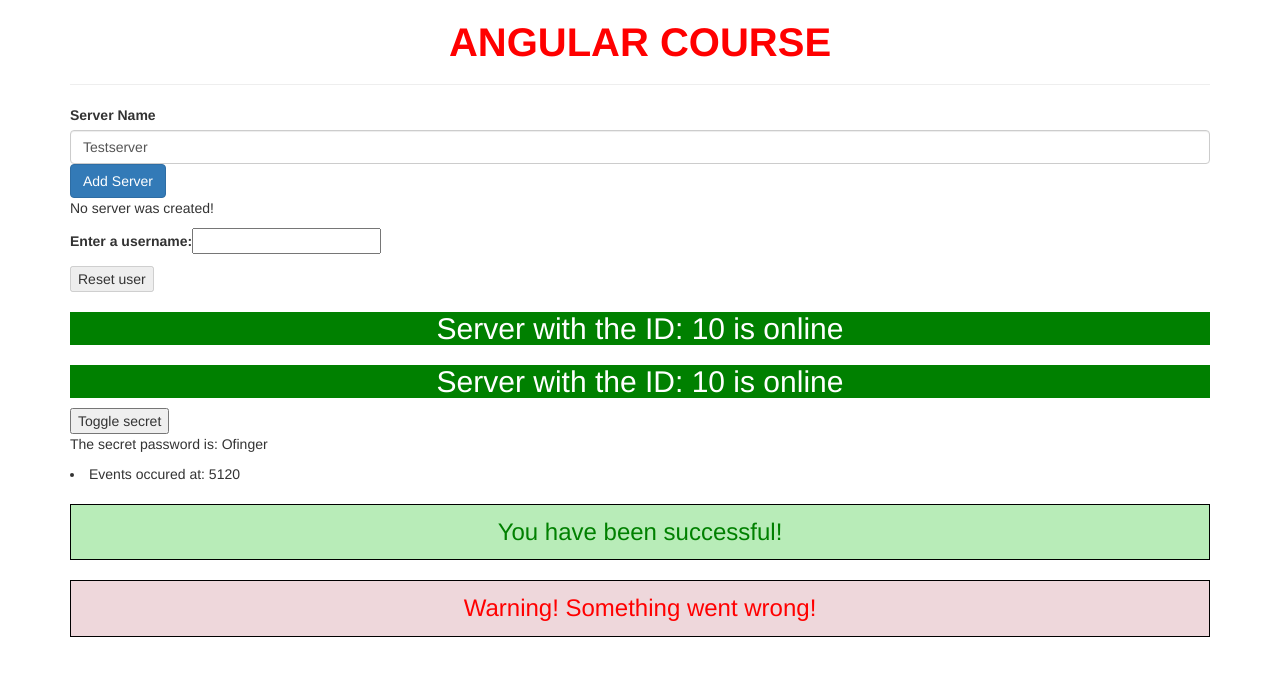
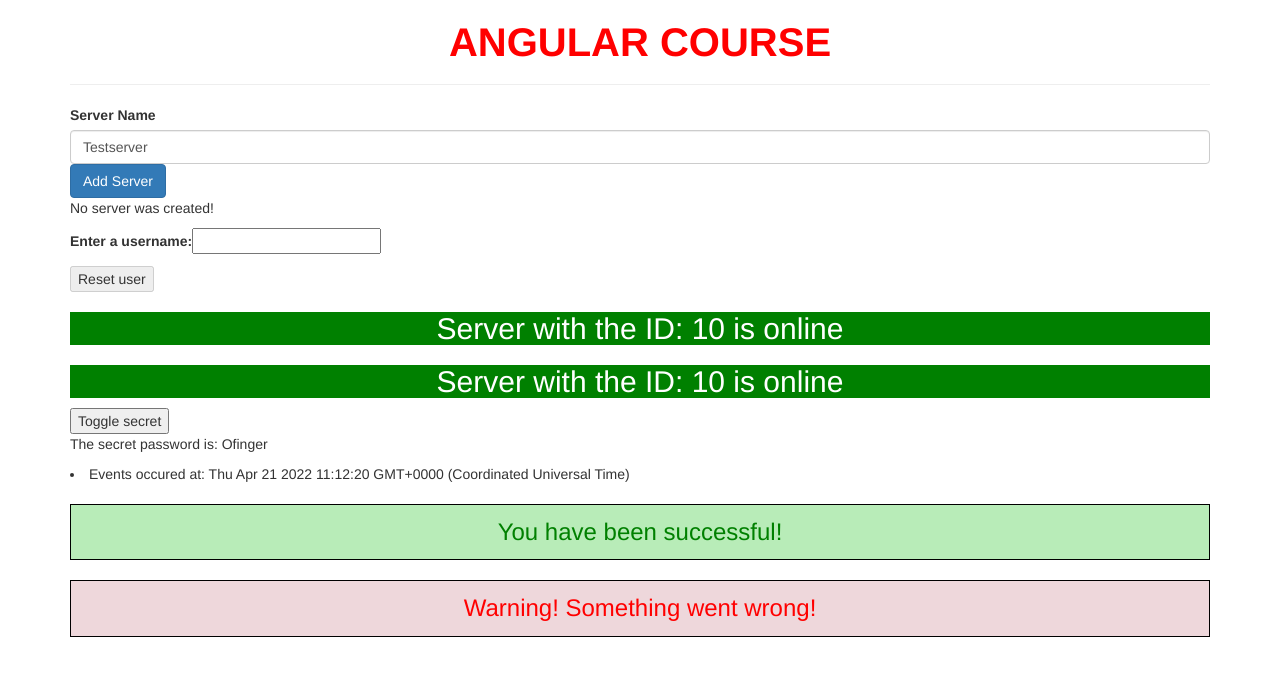
Before and after one commit to Alan114/Angular-basics, an Angular app: page / in a window 1280 px wide. Both pictures are taken after a click on the button "Toggle secret". Shown: the top 676 px of the page. Built offline with nearby package versions, Linux system fonts and the light colour scheme.

Commit message:
using the date object

```diff
--- a/src/app/servers/servers.component.html
+++ b/src/app/servers/servers.component.html
@@ -25,14 +25,14 @@
 <button [disabled]="!userName" (click)="resetUser()">Reset user</button>
 <app-server *ngFor="let server of servers"></app-server>
 
-<button (click)="toggleSecret($event)">Toggle secret</button>
+<button (click)="toggleSecret()">Toggle secret</button>
 <p *ngIf="secretIsVisible">The secret password is: Ofinger</p>
 <li
-  *ngFor="let time of eventLog"
+  *ngFor="let date of eventLog"
   [ngStyle]="{
-    backgroundColor: eventLog.indexOf(time) >= 5 ? 'royalblue' : '',
-    color: eventLog.indexOf(time) >= 5 ? 'white' : ''
+    backgroundColor: eventLog.indexOf(date) >= 5 ? 'royalblue' : '',
+    color: eventLog.indexOf(date) >= 5 ? 'white' : ''
   }"
 >
-  Events occured at: {{ time }}
+  Events occured at: {{ date }}
 </li>
--- a/src/app/servers/servers.component.ts
+++ b/src/app/servers/servers.component.ts
@@ -38,8 +38,8 @@ export class ServersComponent implements OnInit {
     this.userName = '';
   }
 
-  toggleSecret(event: any) {
+  toggleSecret() {
     this.secretIsVisible = !this.secretIsVisible;
-    this.eventLog.push(event.timeStamp);
+    this.eventLog.push(new Date());
   }
 }
```
